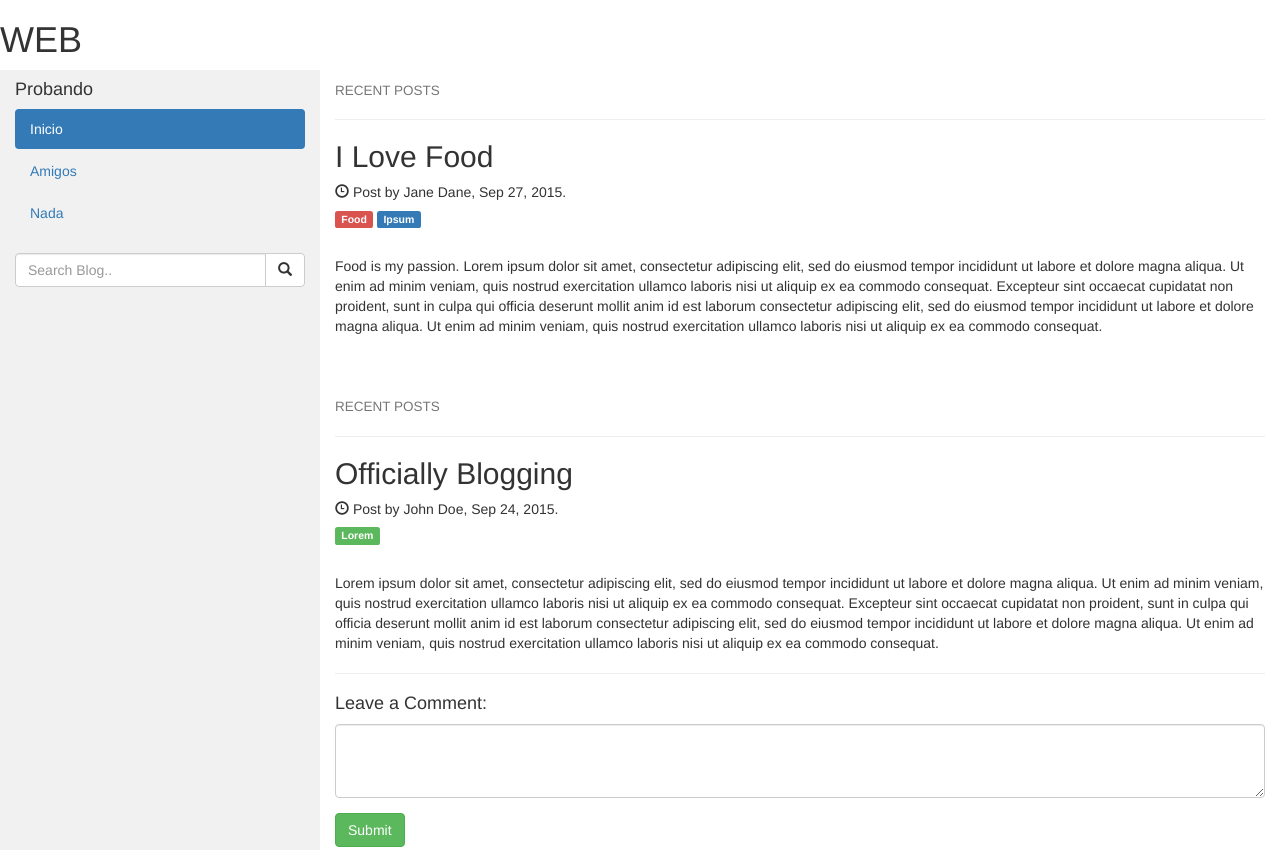
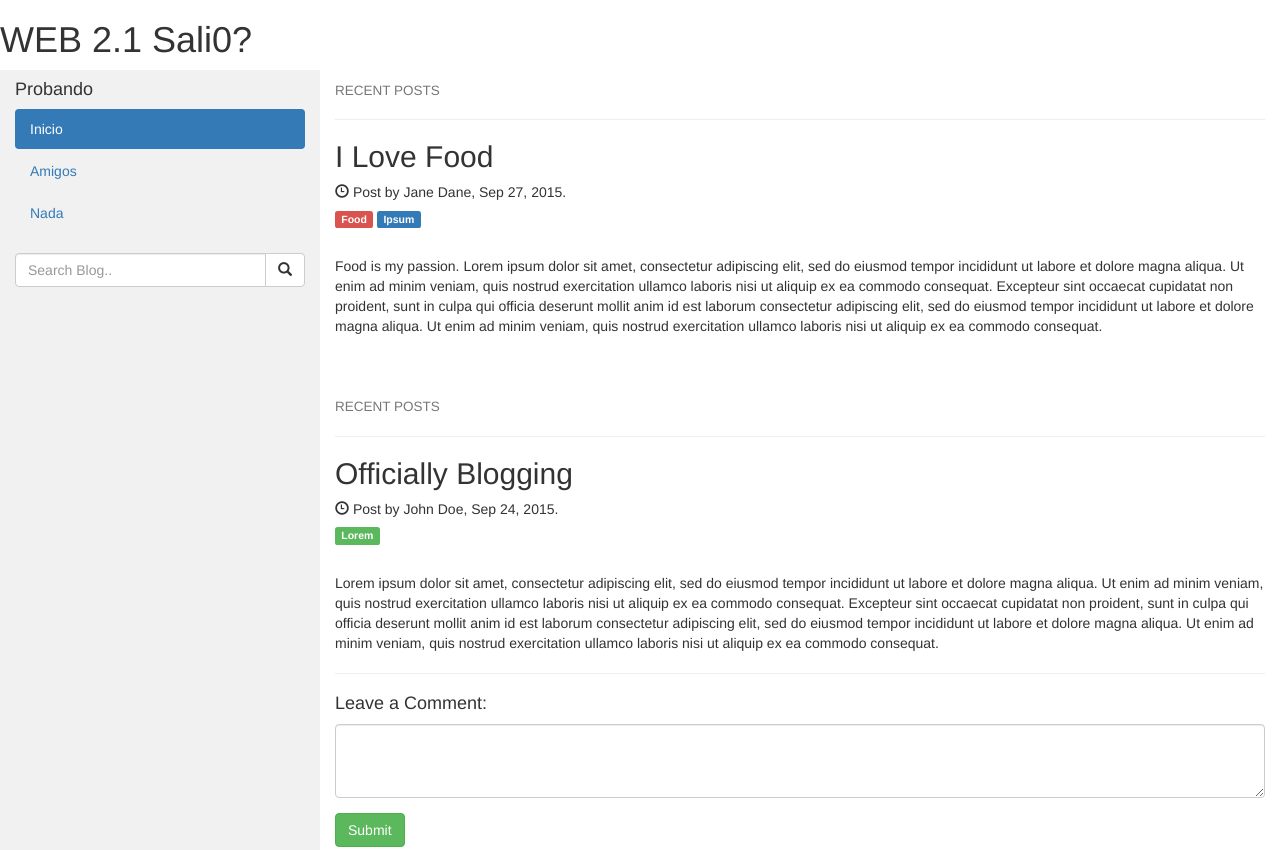
Before and after one commit to Noluccia/WEB1, a plain HTML site: page index.html in a window 1280 px wide. Shown: the top 850 px of the page. Drawn offline with nearby package versions, Linux system fonts and the light colour scheme.

Commit message:
commit nuevo

```diff
--- a/index.html
+++ b/index.html
@@ -35,7 +35,7 @@
   </style>
 </head>
 <body>
-<h1>WEB</h1>
+<h1>WEB 2.1 Sali0?</h1>
 <div class="container-fluid">
   <div class="row content">
     <div class="col-sm-3 sidenav">
```
